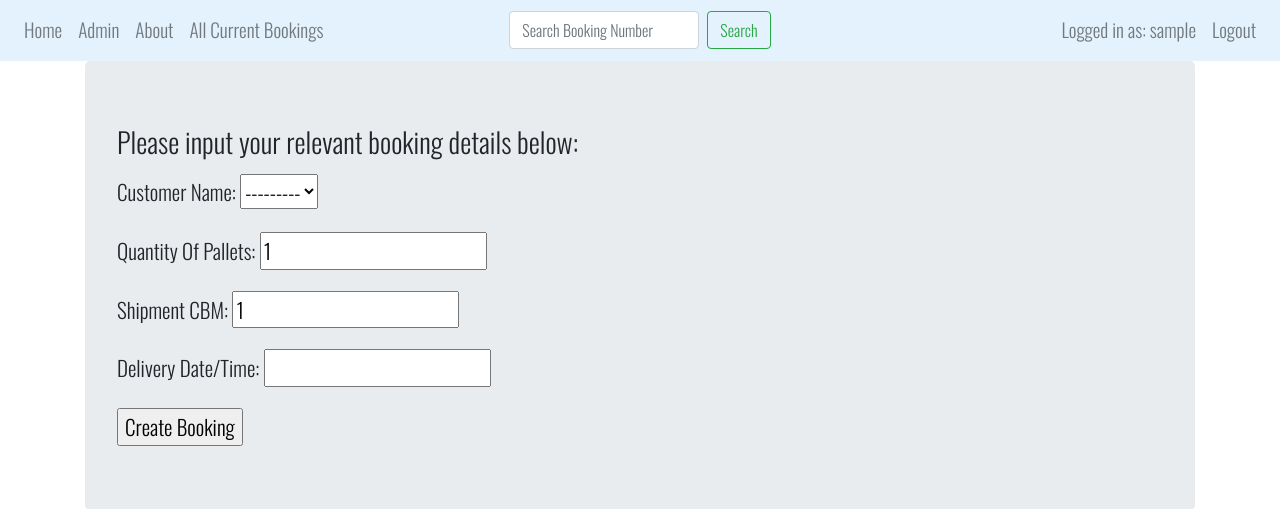
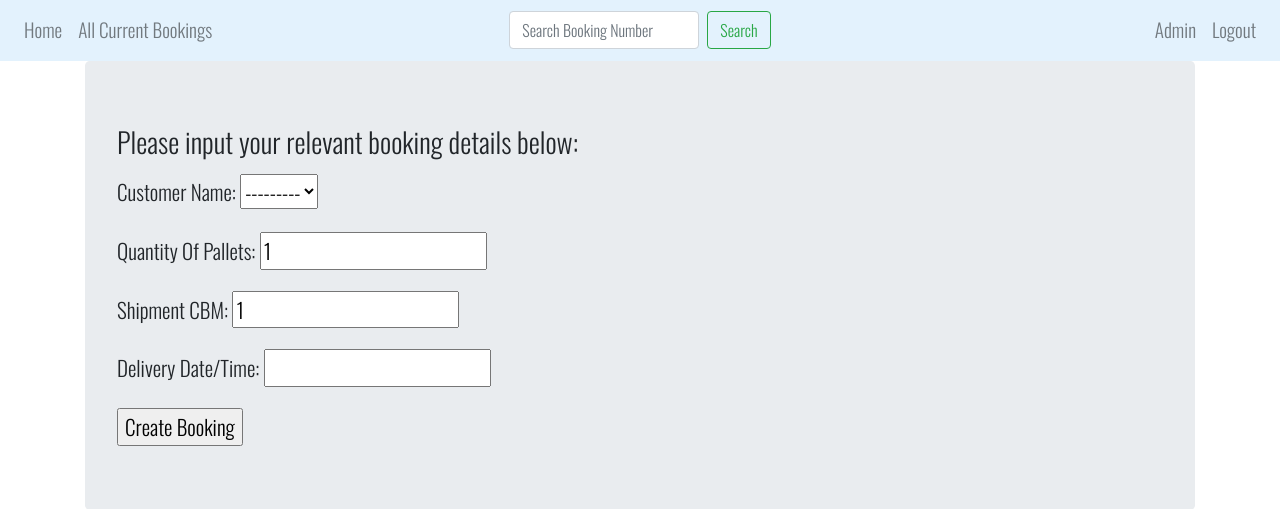
Before and after one commit to varunbkk/myportfolio_bookmyslot, a Django app: page /new/ in a window 1280 px wide. Shown: the top 509 px of the page. Run offline with Django 3.2, Linux system fonts and the light colour scheme; the visitor is signed in with stand-in values (Sample User, id 1); data that the repository does not hold is empty; some libraries are stand-ins or nearby versions.

Commit message:
Updated base.html

```diff
--- a/bookmyslot/templates/bookmyslot/base.html
+++ b/bookmyslot/templates/bookmyslot/base.html
@@ -34,15 +34,20 @@
       <div class="navbar-collapse collapse w-100 order-1 order-md-0 dual-collapse2">
         <ul class="navbar-nav mr-auto">
 
+          {% if user.is_authenticated %}
+
+          <li class="nav-item">
+            <a class="nav-link" href="{% url 'bookmyslot:welcome' %}">Home</a>
+          </li>
+
+          {% else %}
+
           <li class="nav-item">
             <a class="nav-link" href="{% url 'bookmyslot:home' %}">Home</a>
           </li>
-          <li class="nav-item">
-            <a class="nav-link" href="{% url 'admin:index' %}">Admin <span class="sr-only">(current)</span></a>
-          </li>
-          <li class="nav-item">
-            <a class="nav-link" href="{% url 'bookmyslot:about' %}">About</a>
-          </li>
+
+          {% endif %}
+
           <!-- This makes sure only authenticated users can create and view bookings -->
           <!-- Non-staff (regular) users can only view and edit upcoming bookings -->
 
@@ -77,10 +82,10 @@
 
       <div class="navbar-collapse collapse w-100 order-2 order-md-0 dual-collapse2">
         <ul class="navbar-nav ml-auto">
+          <li class="nav-item">
+            <a class="nav-link" href="{% url 'admin:index' %}">Admin <span class="sr-only">(current)</span></a>
+          </li>
           {% if user.is_authenticated %}
-          <li class="nav-item">
-            <a class="nav-link">Logged in as: {{ user.username }}</a>
-          </li>
           <a class="nav-link" href="{% url 'logout' %}">Logout</a>
           {% endif %}
         </ul>
```
